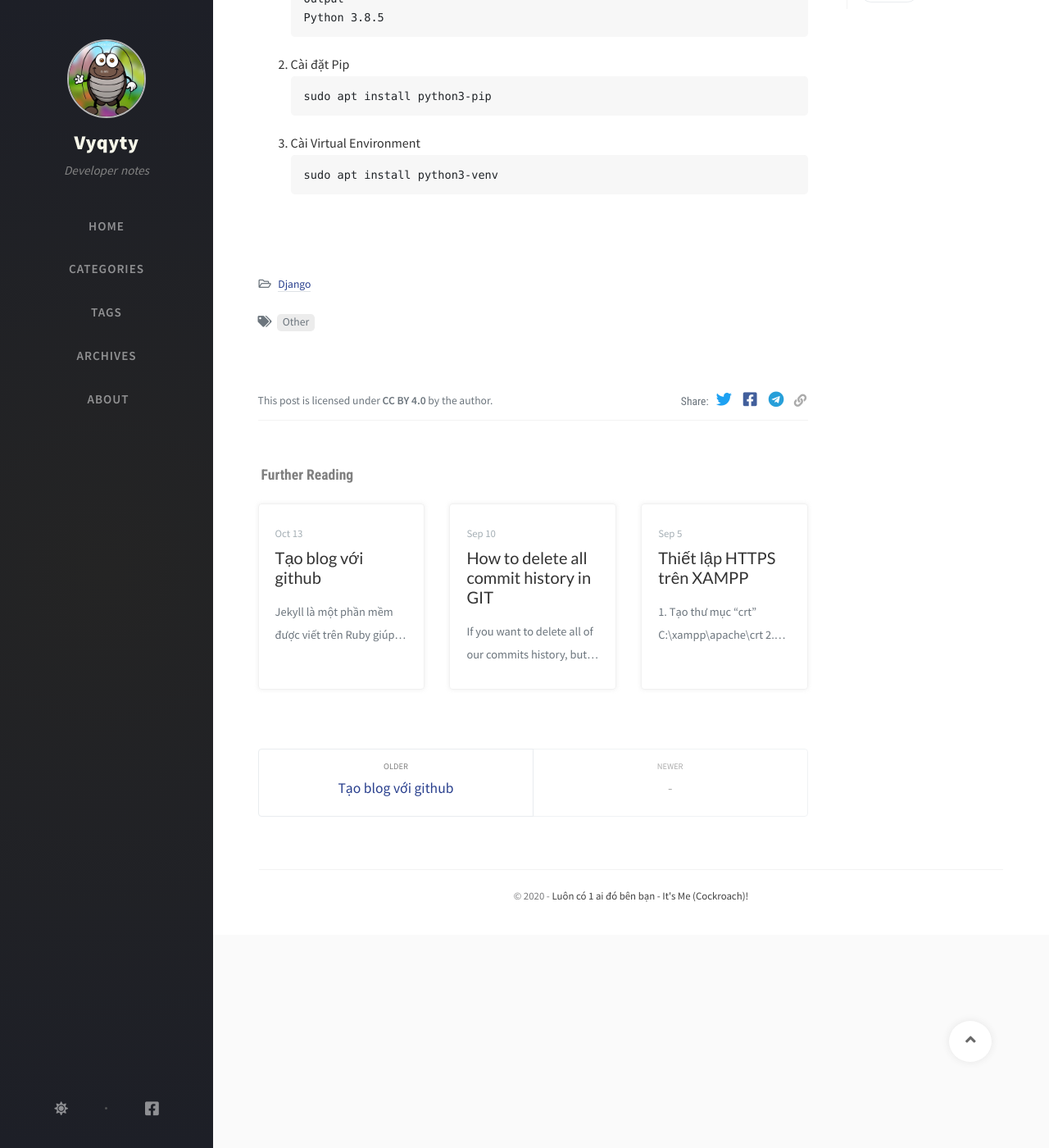
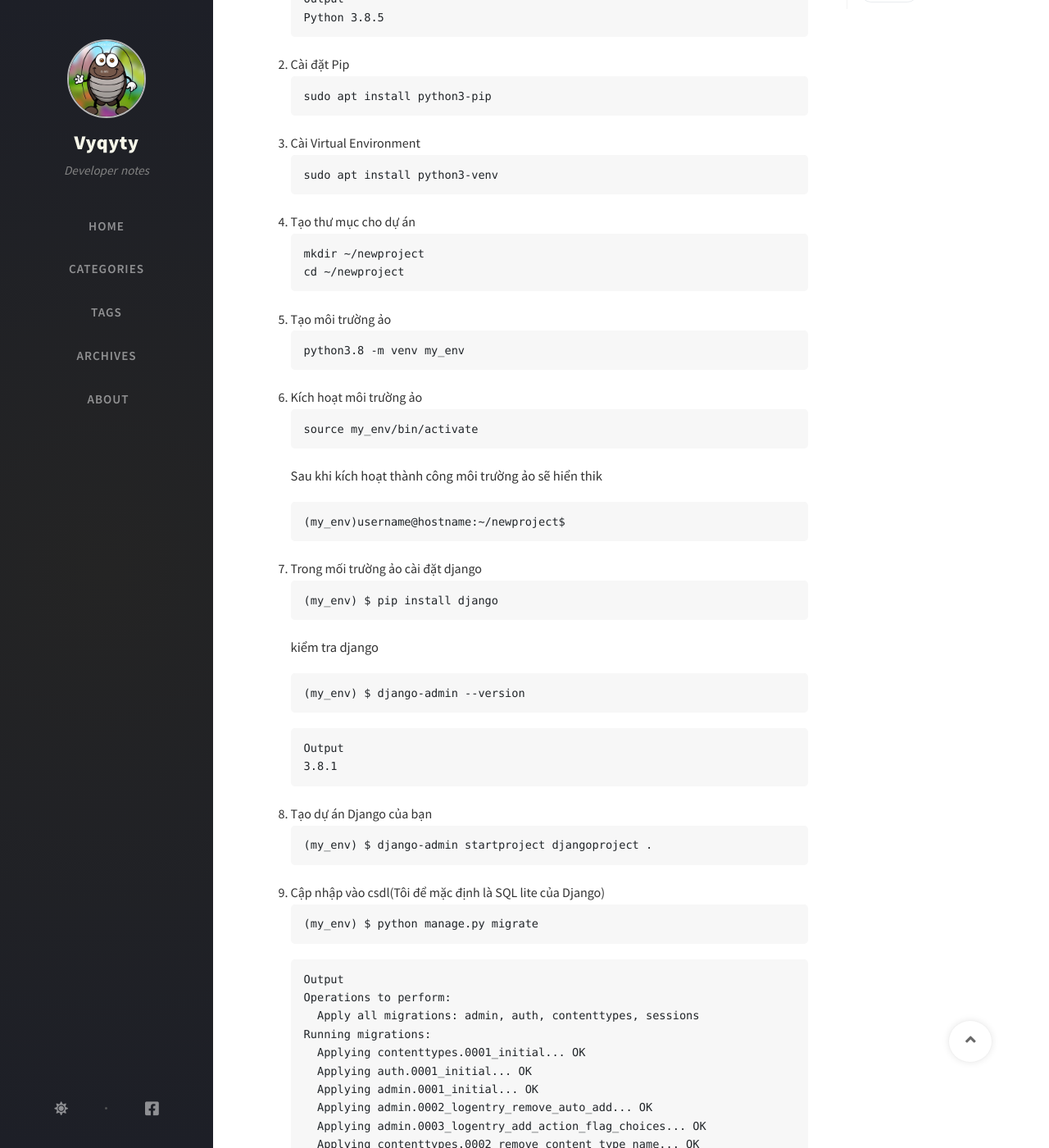
Before and after one commit to vyqyty/vyqyty.github.io, a Jekyll site: the page built from _posts/2020-11-02-cai-dat-django.md, in a window 1280 px wide and 1400 px high, scrolled down 425 px. Shown: the whole window at 82% size. Built offline with Jekyll 4.4.1, drawn with Linux system fonts in a browser that asks for light colours; nearby versions of some CDN libraries; comment, search, counter and statistics services are not loaded; some of the changed text lies outside the part shown.

Commit message:
Update 2020-11-02-cai-dat-django.md

````diff
--- a/_posts/2020-11-02-cai-dat-django.md
+++ b/_posts/2020-11-02-cai-dat-django.md
@@ -22,3 +22,90 @@
 ```
 sudo apt install python3-venv
 ```
+4. Tạo thư mục cho dự án
+```
+mkdir ~/newproject
+cd ~/newproject
+```
+5. Tạo môi trường ảo
+```
+python3.8 -m venv my_env
+```
+6. Kích hoạt môi trường ảo
+```
+source my_env/bin/activate
+```
+Sau khi kích hoạt thành công môi trường ảo sẽ hiển thik
+```
+(my_env)username@hostname:~/newproject$
+```
+7. Trong mối trường ảo cài đặt django
+```
+(my_env) $ pip install django
+```
+kiểm tra django
+```
+(my_env) $ django-admin --version
+```
+```
+Output
+3.8.1
+```
+8. Tạo dự án Django của bạn
+```
+(my_env) $ django-admin startproject djangoproject .
+```
+9. Cập nhập vào csdl(Tôi để mặc định là SQL lite của Django)
+```
+(my_env) $ python manage.py migrate
+```
+```
+Output
+Operations to perform:
+  Apply all migrations: admin, auth, contenttypes, sessions
+Running migrations:
+  Applying contenttypes.0001_initial... OK
+  Applying auth.0001_initial... OK
+  Applying admin.0001_initial... OK
+  Applying admin.0002_logentry_remove_auto_add... OK
+  Applying admin.0003_logentry_add_action_flag_choices... OK
+  Applying contenttypes.0002_remove_content_type_name... OK
+  Applying auth.0002_alter_permission_name_max_length... OK
+  Applying auth.0003_alter_user_email_max_length... OK
+  Applying auth.0004_alter_user_username_opts... OK
+  Applying auth.0005_alter_user_last_login_null... OK
+  Applying auth.0006_require_contenttypes_0002... OK
+  Applying auth.0007_alter_validators_add_error_messages... OK
+  Applying auth.0008_alter_user_username_max_length... OK
+  Applying auth.0009_alter_user_last_name_max_length... OK
+  Applying sessions.0001_initial... OK
+```
+10. Tạo Administrator để có thể sử dụng giao diện quản trị
+```
+(my_env) $ python manage.py createsuperuser
+```
+11. Sửa ALLOWED_HOSTS trong Django setting
+```
+(my_env) $ vim ~/django-test/djangoproject/settings.py
+```
+```
+~/django-test/djangoproject/settings.py
+...
+ALLOWED_HOSTS = ['your_server_ip_or_domain', 'your_second_ip_or_domain', '*', . . .]
+```
+12. Kiểm tra server DEV
+```
+(my_env) $ sudo ufw allow 8000
+```
+Khởi động server Django
+```
+(my_env) $ python manage.py runserver your_server_ip:8000
+```
+kiểm tra trên trình duyệt
+```
+http://your_server_ip:8000
+```
+13. Để rời môi trường ảo
+```
+(my_env) $ deactivate
+```
````
